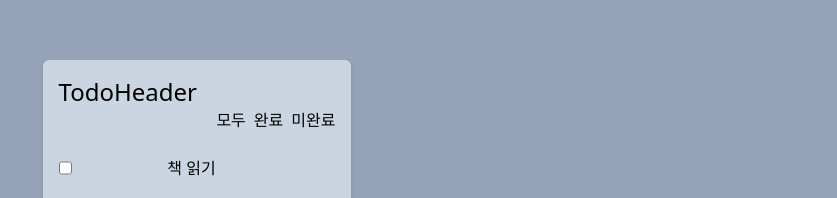
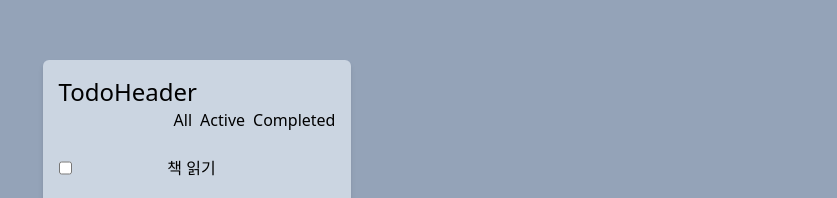
Before and after one commit to Dev-koo/todo-list, a React (Vite) app: page / in a window 1280 px wide. Shown: the part 216-414 px from the top of the page, without its empty margins (443-1280 px from the left). Built offline with nearby package versions, Linux system fonts and the light colour scheme.

Commit message:
fix: "isDone" props in the Todo type changed to "status"

```diff
--- a/package.json
+++ b/package.json
@@ -13,6 +13,7 @@
     "lucide-react": "^0.287.0",
     "react": "^18.2.0",
     "react-dom": "^18.2.0",
+    "react-hot-toast": "^2.4.1",
     "uuid": "^9.0.1"
   },
   "devDependencies": {
--- a/src/App.tsx
+++ b/src/App.tsx
@@ -2,31 +2,41 @@ import { useRef, useState } from "react";
 import DarkModeButton from "./components/DarkModeButton";
 import TodoHeader from "./components/TodoHeader";
 import TodoList from "./components/TodoList";
-import { Todo, Todos } from "./types";
+import { FilterTypes, Todo, Todos } from "./types";
 import TodoAdd from "./components/TodoAdd";
 type Props = {
   children: React.ReactNode;
 };
+
+const filters: Array<FilterTypes> = ["All", "Active", "Completed"];
+
+function getFilteredTodo(filter: FilterTypes, todos: Todos) {
+  if (filter === "All") {
+    return todos;
+  }
+  return todos.filter((todo) => todo.status === filter);
+}
 
 function App() {
   const [todos, setTodos] = useState<Todos>([
     {
       id: 1,
       title: "책 읽기",
-      isDone: false,
+      status: "Active",
     },
     {
       id: 2,
       title: "코딩 하기",
-      isDone: false,
+      status: "Active",
     },
     {
       id: 3,
       title: "노래 듣기",
-      isDone: false,
+      status: "Active",
     },
   ]);
   const [input, setInput] = useState<string>("");
+  const [filter, setFilter] = useState<FilterTypes>("All");
   const inputRef = useRef<HTMLInputElement>(null);
   const onAddTodo = (todo: Todo) => {
     setTodos((prev) => prev.concat(todo));
@@ -38,25 +48,24 @@ function App() {
     setTodos((prev) => prev.filter((todo) => todo.id !== id));
   };
 
-  const onChangeTodo = (id: number) => {
-    setTodos((prev) => {
-      const todos = prev.map((todo) =>
-        todo.id === id ? { ...todo, isDone: !todo.isDone } : todo
-      );
-      return todos;
-    });
+  const onChangeTodo = (updated: Todo) => {
+    setTodos((prev) =>
+      prev.map((todo) => (todo.id === updated.id ? updated : todo))
+    );
   };
 
   const handleChange = (e: React.ChangeEvent<HTMLInputElement>) => {
     setInput(e.target.value);
   };
 
+  const filterd = getFilteredTodo(filter, todos);
+
   return (
     <Background>
       <Container>
-        <TodoHeader />
+        <TodoHeader filters={filters} onFilterChange={setFilter} />
         <TodoList
-          todos={todos}
+          todos={filterd}
           onRemoveTodo={onRemoveTodo}
           onChangeTodo={onChangeTodo}
         />
--- a/src/components/TodoAdd.tsx
+++ b/src/components/TodoAdd.tsx
@@ -1,5 +1,6 @@
 import { v4 as uuid } from "uuid";
 import { Todo } from "../types";
+import { toast } from "react-hot-toast";
 type Props = {
   value: string;
   onChange: (e: React.ChangeEvent<HTMLInputElement>) => void;
@@ -15,10 +16,14 @@ function extractNumbers(inputStr: string): number {
 
 const TodoAdd = ({ value, onChange, onAddTodo, inputRef }: Props) => {
   const handleClick = () => {
+    if (value.trim().length === 0) {
+      toast.error("Please write todo..");
+      return;
+    }
     const todo: Todo = {
       id: extractNumbers(uuid()),
       title: value,
-      isDone: false,
+      status: "Active",
     };
     onAddTodo(todo);
   };
--- a/src/components/TodoHeader.tsx
+++ b/src/components/TodoHeader.tsx
@@ -1,12 +1,21 @@
-const TodoHeader = () => {
+import { FilterTypes } from "../types";
+
+type Props = {
+  filters: Array<FilterTypes>;
+  onFilterChange: (filter: FilterTypes) => void;
+};
+
+const TodoHeader = ({ filters, onFilterChange }: Props) => {
   return (
     <div className="p-4">
       <h1 className="text-2xl">TodoHeader</h1>
       <div>
         <ul className="flex justify-end gap-2">
-          <li>모두</li>
-          <li>완료</li>
-          <li>미완료</li>
+          {filters.map((value, index) => (
+            <li key={index} onClick={() => onFilterChange(value)}>
+              {value}
+            </li>
+          ))}
         </ul>
       </div>
     </div>
--- a/src/components/TodoItem.tsx
+++ b/src/components/TodoItem.tsx
@@ -3,26 +3,35 @@ import { Todo } from "../types";
 type Props = {
   todo: Todo;
   onRemoveTodo: (id: number) => void;
-  onChangeTodo: (id: number) => void;
+  onChangeTodo: (todo: Todo) => void;
 };
 
 const TodoItem = ({
-  todo: { id, isDone, title },
+  todo: { id, status, title },
   onRemoveTodo,
   onChangeTodo,
 }: Props) => {
+  const handleCheckChange = (e: React.ChangeEvent<HTMLInputElement>) => {
+    const status = e.target.checked ? "Completed" : "Active";
+    const newTodo: Todo = {
+      id,
+      title,
+      status,
+    };
+    onChangeTodo(newTodo);
+  };
+
   return (
     <>
       <li
         className={`flex justify-between py-2 group ${
-          isDone ? "text-gray-400 line-through" : ""
+          status === "Active" ? "" : "text-gray-400 line-through"
         }`}
       >
         <input
           type="checkbox"
-          name=""
-          id=""
-          onChange={() => onChangeTodo(id)}
+          checked={status === "Completed"}
+          onChange={handleCheckChange}
         />
         {title}{" "}
         <Trash2
--- a/src/components/TodoList.tsx
+++ b/src/components/TodoList.tsx
@@ -1,11 +1,11 @@
 import React from "react";
 import TodoItem from "./TodoItem";
-import { Todos } from "../types";
+import { Todo, Todos } from "../types";
 
 type Props = {
   todos: Todos;
   onRemoveTodo: (id: number) => void;
-  onChangeTodo: (id: number) => void;
+  onChangeTodo: (todo: Todo) => void;
 };
 export default function TodoList({ todos, onRemoveTodo, onChangeTodo }: Props) {
   return (
--- a/src/main.tsx
+++ b/src/main.tsx
@@ -2,9 +2,11 @@ import React from "react";
 import ReactDOM from "react-dom/client";
 import App from "./App.tsx";
 import "./index.css";
+import { Toaster } from "react-hot-toast";
 
 ReactDOM.createRoot(document.getElementById("root")!).render(
   <React.StrictMode>
     <App />
+    <Toaster />
   </React.StrictMode>
 );
--- a/src/types.ts
+++ b/src/types.ts
@@ -1,7 +1,9 @@
 export type Todo = {
   id: number;
   title: string;
-  isDone: boolean;
+  status: FilterTypes;
 };
 
 export type Todos = Todo[];
+
+export type FilterTypes = "All" | "Active" | "Completed";
--- a/tailwind.config.js
+++ b/tailwind.config.js
@@ -5,4 +5,5 @@ export default {
     extend: {},
   },
   plugins: [],
+  darkMode: "class",
 };
```
Also changed, not shown: 1 other file (tests, documents, lock files or other folders).
